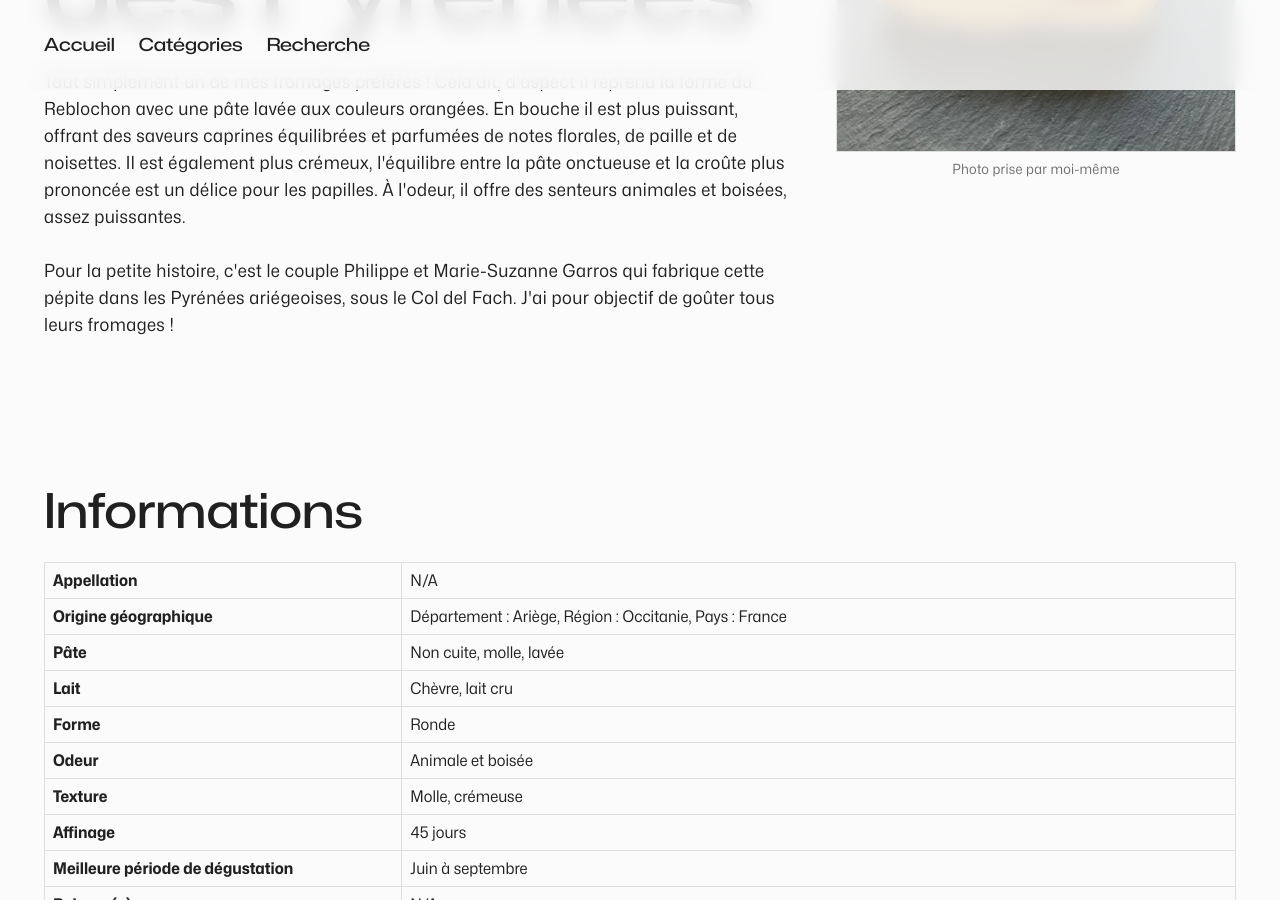
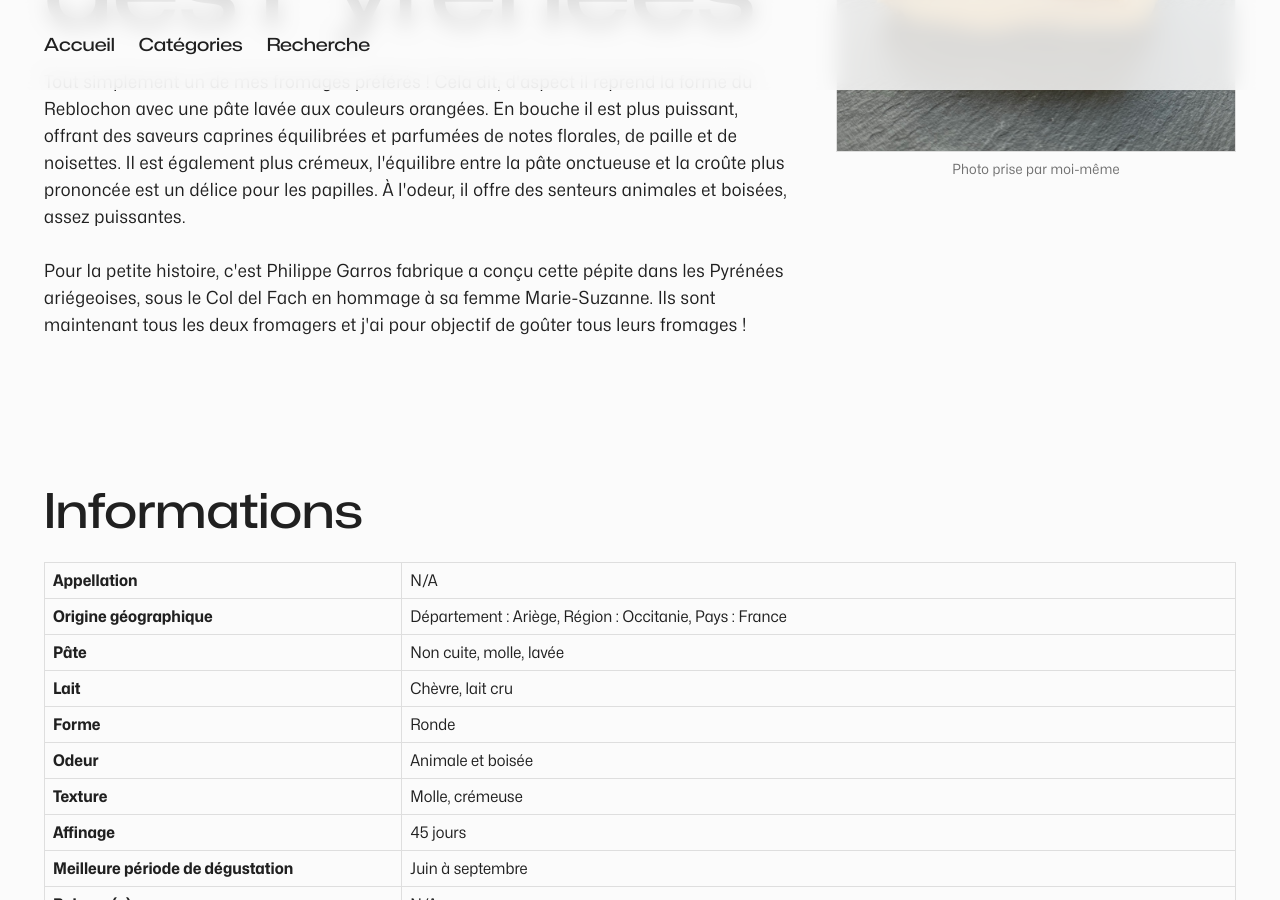
Before and after one commit to timotheejulien/fromages, a Jekyll site: the page built from _posts/2024-02-21-petit-fiance-des-pyrenees.md, in a window 1280 px wide and 900 px high, scrolled down 470 px. Built offline with Jekyll 4.4.1, drawn with Linux system fonts in a browser that asks for light colours; comment, search, counter and statistics services are not loaded.

Commit message:
Update : Petit fiancé des Pyrénées

```diff
--- a/_posts/2024-02-21-petit-fiance-des-pyrenees.md
+++ b/_posts/2024-02-21-petit-fiance-des-pyrenees.md
@@ -6,7 +6,7 @@ note: "★★★★★"
 image: /images/posts/petit-fiance-pyrenees.jpg
 image-credit: Photo prise par moi-même
 comment: "Tout simplement un de mes fromages préférés ! Cela dit, d'aspect il reprend  la forme du Reblochon avec une pâte lavée aux couleurs orangées. En bouche il est plus puissant, offrant des saveurs caprines équilibrées et parfumées de notes florales, de paille et de noisettes. Il est également plus crémeux, l'équilibre entre la pâte onctueuse et la croûte plus prononcée est un délice pour les papilles. À l'odeur, il offre des senteurs animales et boisées, assez puissantes.<br><br>
-Pour la petite histoire, c'est le couple Philippe et Marie-Suzanne Garros qui fabrique cette pépite dans les Pyrénées ariégeoises, sous le Col del Fach. J'ai pour objectif de goûter tous leurs fromages !"
+Pour la petite histoire, c'est Philippe Garros fabrique a conçu cette pépite dans les Pyrénées ariégeoises, sous le Col del Fach en hommage à sa femme Marie-Suzanne. Ils sont maintenant tous les deux fromagers et j'ai pour objectif de goûter tous leurs fromages !"
 
 tags:
     - Pâte molle
```
